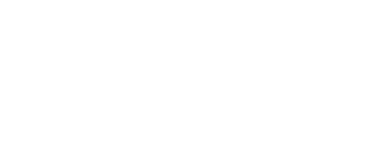
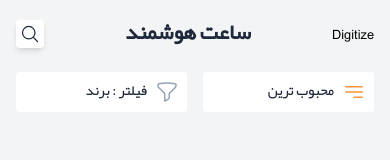
Before and after one commit to mhdix/digitize-tailwind, a website: page public/index.html in a window 390 px wide. Drawn offline with Linux system fonts and the light colour scheme.

Commit message:
create header & search-filter mobile section

```diff
--- a/public/index.html
+++ b/public/index.html
@@ -3,11 +3,42 @@
 <head>
     <meta charset="UTF-8">
     <meta name="viewport" content="width=device-width, initial-scale=1.0">
-    <title>digitize app</title>
+    <title>Digitize App - Shop</title>
     <link rel="stylesheet" href="build/tailwind.css">
 </head>
-<body>
-    <h1 class="">
-    </h1>
+<body class="bg-gray-100 " dir="rtl">
+    <!-- app bar -->
+    <div class="flex items-center justify-between mt-5 px-4 mb-6">
+        <div class="">Digitize</div>
+        <div class="text-lg font-bold text-slate-800">
+            ساعت هوشمند
+        </div>
+        <div class="w-7 h-7 bg-white shadow-md rounded flex justify-center items-center ">
+            <svg xmlns="http://www.w3.org/2000/svg" fill="none" viewBox="0 0 24 24" stroke-width="1.5" stroke="currentColor" class="size-5 stroke-slate-800">
+                <path stroke-linecap="round" stroke-linejoin="round" d="m21 21-5.197-5.197m0 0A7.5 7.5 0 1 0 5.196 5.196a7.5 7.5 0 0 0 10.607 10.607Z" />
+            </svg>
+
+        </div>
+    </div>
+
+    <!-- filter & sort mobile section -->
+    <div class="flex items-center justify-between px-4 gap-x-4">
+        <div class="bg-white rounded p-2 flex items-center justify-start w-1/2">
+            <div>
+                <svg xmlns="http://www.w3.org/2000/svg" fill="none" viewBox="0 0 24 24" stroke-width="1.5" stroke="currentColor" class="size-6 text-orange-400">
+                    <path stroke-linecap="round" stroke-linejoin="round" d="M3.75 6.75h16.5M3.75 12h16.5M12 17.25h8.25" />
+                </svg>
+            </div>
+            <span class="text-xs text-slate-800 mr-2">محبوب ترین</span>
+        </div>
+        <div class="bg-white rounded p-2 flex items-center justify-start w-1/2">
+            <div>
+                <svg xmlns="http://www.w3.org/2000/svg" fill="none" viewBox="0 0 24 24" stroke-width="1.5" stroke="currentColor" class="size-6 text-slate-400">
+                    <path stroke-linecap="round" stroke-linejoin="round" d="M12 3c2.755 0 5.455.232 8.083.678.533.09.917.556.917 1.096v1.044a2.25 2.25 0 0 1-.659 1.591l-5.432 5.432a2.25 2.25 0 0 0-.659 1.591v2.927a2.25 2.25 0 0 1-1.244 2.013L9.75 21v-6.568a2.25 2.25 0 0 0-.659-1.591L3.659 7.409A2.25 2.25 0 0 1 3 5.818V4.774c0-.54.384-1.006.917-1.096A48.32 48.32 0 0 1 12 3Z" />
+                </svg>
+            </div>
+            <span class="text-xs text-slate-800 mr-2">فیلتر : برند</span>
+        </div>
+    </div>
 </body>
 </html>
```
Also changed, not shown: public/build/tailwind.css.
